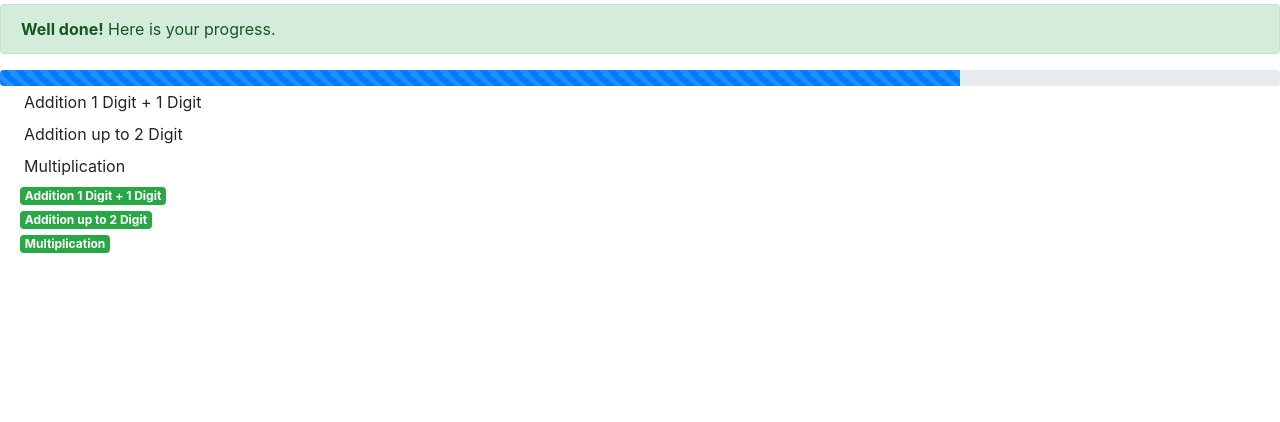
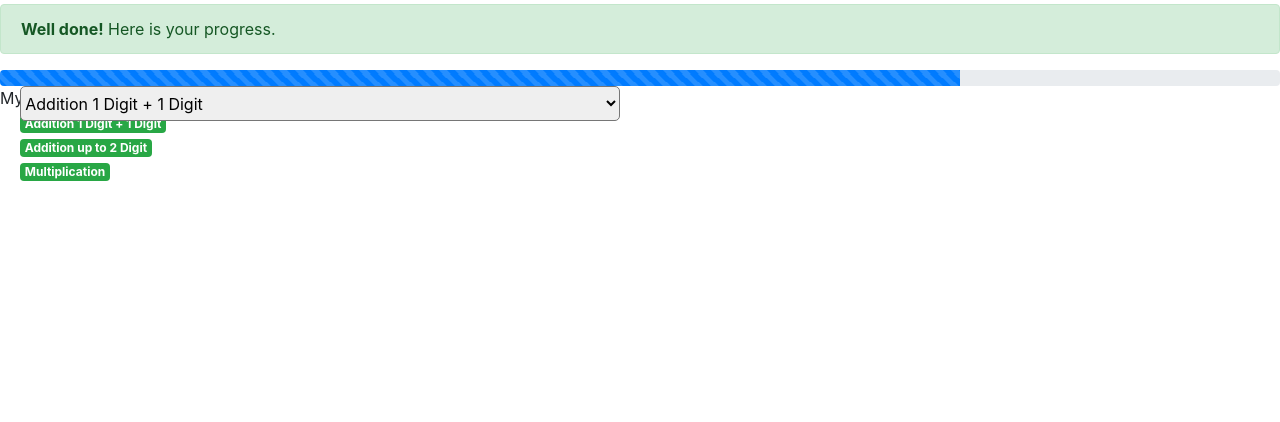
Before and after one commit to zoelesv/Smathchat, a Django app: page /profile/Babel in a window 1280 px wide. Shown: the part 56-478 px from the top of the page. Run offline with Django 3.2, Linux system fonts and the light colour scheme; a user stored in the database is signed in; data comes from the database, SQL or seed files in the repository; some libraries are stand-ins or nearby versions.

Commit message:
Update profile.html

```diff
--- a/chat/templates/profile.html
+++ b/chat/templates/profile.html
@@ -9,10 +9,13 @@
     <div class="progress">
       <div class="progress-bar progress-bar-striped progress-bar-animated" role="progressbar" aria-valuenow="75" aria-valuemin="0" aria-valuemax="100" style="width: 75%;"></div>
     </div>
-    <div>
-        <a class="dropdown-item" href="#addition1">Addition 1 Digit + 1 Digit</a>
-              <a class="dropdown-item" href="#addition2">Addition up to 2 Digit</a>
-              <a class="dropdown-item" href="#multiplication">Multiplication</a>
+    <div>My power
+        <select id = "dropdown" required style="position: absolute; margin-left: -55px; width: 600px; height: 35px; border-radius: 5px; ">
+            <option selected disabled><a class="dropdown-item" href="#addition1">Addition 1 Digit + 1 Digit</a></option>
+            <option id = "dropdown" value = "dropdown"><a class="dropdown-item" href="#addition2">Addition up to 2 Digit</a></option>
+            <option id = "dropdown" value = "dropdown"><a class="dropdown-item" href="#multiplication">Multiplication</a></option>
+        </select>
+    </div>
         <div id="addition1" style="margin-left:20px;">
             <div class="badge badge-success">Addition 1 Digit + 1 Digit</div>
         {% for record in record1 %}
```
